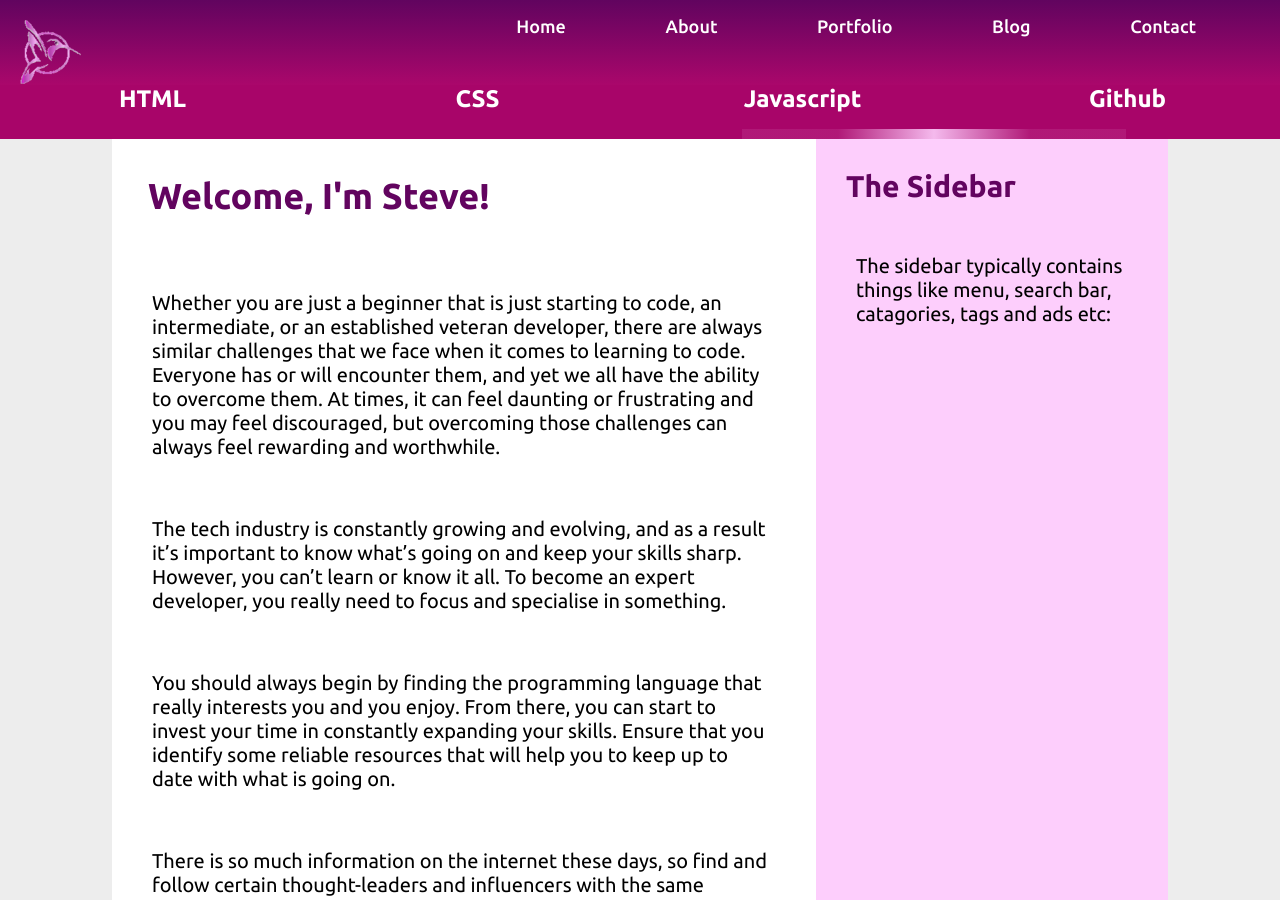
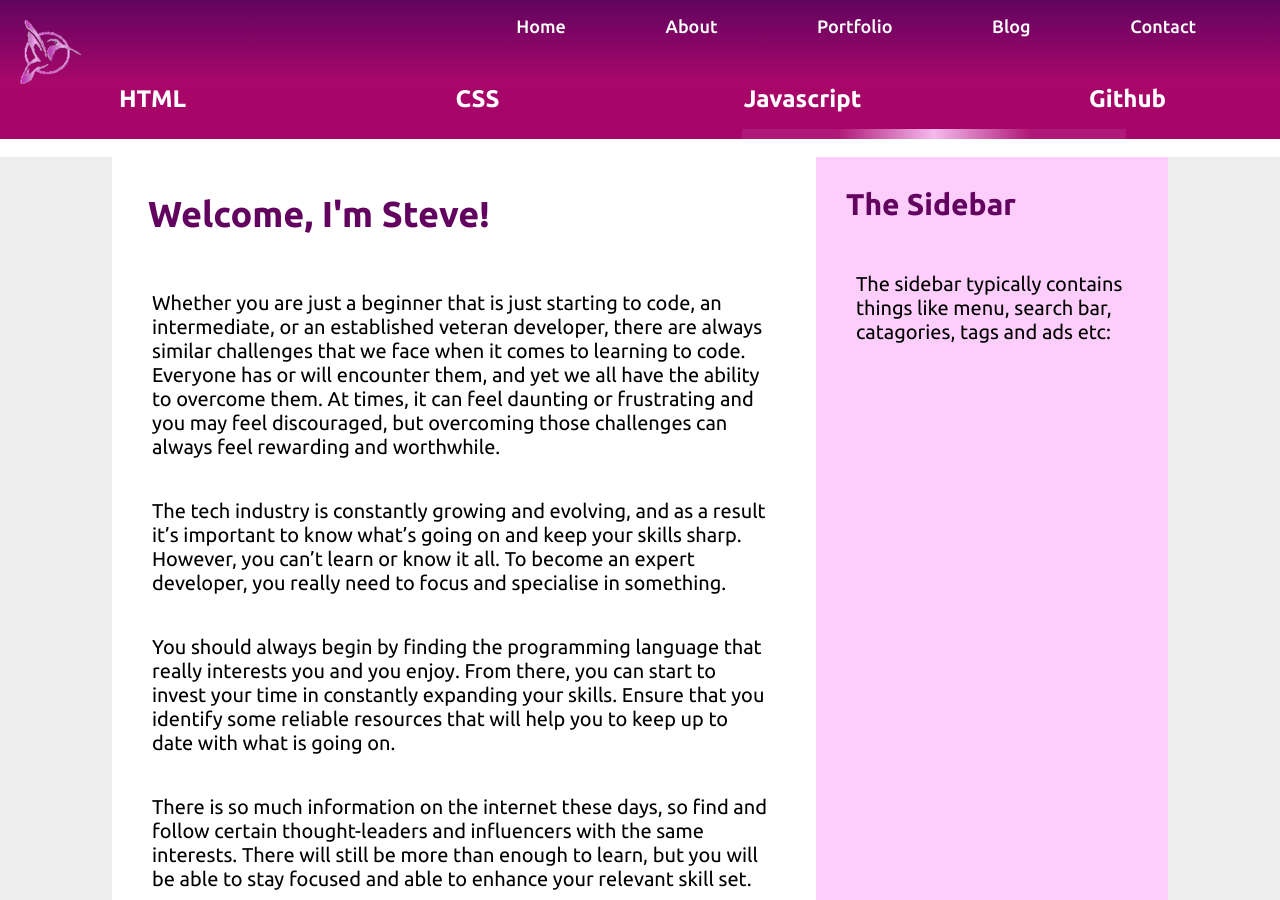
Before and after one commit to Steve-AB/Steve-AB.github.io, a Jekyll site: the page built from index.html, in a window 1280 px wide and 900 px high. Built offline with Jekyll 4.4.1, drawn with Linux system fonts in a browser that asks for light colours; nearby versions of some CDN libraries.

Commit message:
Update index.html

```diff
--- a/index.html
+++ b/index.html
@@ -5,21 +5,21 @@ title: Steve-AB | Ascribe Bureau
 				<title>Home Page</title>
 				<div class="view_port">
       <div class="cylon_eye"></div>
-    </div>
+    </div><br>
 	<div class="home-grid">
     <main id="content" class="main-content">
-        		<h2>Welcome, I'm Steve!</h2><br>
-				<p>Whether you are just a beginner that is just starting to code, an intermediate, or an established veteran developer, there are always similar challenges that we face when it comes to learning to code. Everyone has or will encounter them, and yet we all have the ability to overcome them. At times, it can feel daunting or frustrating and you may feel discouraged, but overcoming those challenges can always feel rewarding and worthwhile.</p><br>
-					<p>The tech industry is constantly growing and evolving, and as a result it’s important to know what’s going on and keep your skills sharp. However, you can’t learn or know it all. To become an expert developer, you really need to focus and specialise in something.</p><br>
-					<p>You should always begin by finding the programming language that really interests you and you enjoy. From there, you can start to invest your time in constantly expanding your skills. Ensure that you identify some reliable resources that will help you to keep up to date with what is going on.</p><br>
-					<p>There is so much information on the internet these days, so find and follow certain thought-leaders and influencers with the same interests. There will still be more than enough to learn, but you will be able to stay focused and able to enhance your relevant skill set.</p><br>
-					<p>Learning to code is like learning any new skill; you start with the basics and build a foundation, then grow your knowledge from there. It can be difficult and can take time, and sometimes we never seem to have a lot of spare time available.</p><br>
-					<p>Fitting learning to code into your life can be a challenge in itself, but with some self-learning programmes can be flexible enough so that you can find the right balance that works for you. Alongside this, keeping yourself motivated to learn is a common and recurring challenge.</p><br>
-					<p>Whilst learning to code online can be flexible and empowering, you will also have to be self-disciplined if you want to succeed. You may be able to get some support and encouragement from family members or friends. However, reality is that you are the only one responsible for making sure you do the work to achieve your goals.</p><br>
+        		<h2>Welcome, I'm Steve!</h2>
+				<p>Whether you are just a beginner that is just starting to code, an intermediate, or an established veteran developer, there are always similar challenges that we face when it comes to learning to code. Everyone has or will encounter them, and yet we all have the ability to overcome them. At times, it can feel daunting or frustrating and you may feel discouraged, but overcoming those challenges can always feel rewarding and worthwhile.</p>
+					<p>The tech industry is constantly growing and evolving, and as a result it’s important to know what’s going on and keep your skills sharp. However, you can’t learn or know it all. To become an expert developer, you really need to focus and specialise in something.</p>
+					<p>You should always begin by finding the programming language that really interests you and you enjoy. From there, you can start to invest your time in constantly expanding your skills. Ensure that you identify some reliable resources that will help you to keep up to date with what is going on.</p>
+					<p>There is so much information on the internet these days, so find and follow certain thought-leaders and influencers with the same interests. There will still be more than enough to learn, but you will be able to stay focused and able to enhance your relevant skill set.</p>
+					<p>Learning to code is like learning any new skill; you start with the basics and build a foundation, then grow your knowledge from there. It can be difficult and can take time, and sometimes we never seem to have a lot of spare time available.</p>
+					<p>Fitting learning to code into your life can be a challenge in itself, but with some self-learning programmes can be flexible enough so that you can find the right balance that works for you. Alongside this, keeping yourself motivated to learn is a common and recurring challenge.</p>
+					<p>Whilst learning to code online can be flexible and empowering, you will also have to be self-disciplined if you want to succeed. You may be able to get some support and encouragement from family members or friends. However, reality is that you are the only one responsible for making sure you do the work to achieve your goals.</p>
 					<p>Sometimes coding can be trial and error until you get it just right. This does not just apply to when you are learning, it can also apply to a seasoned developer. An expert can experience unexpected bugs and issues that arise and you will have to patiently work through the code to resolve them.</p>
-					<p>From each of those experiences, you will learn something that is valuable and that may come in handy in the future. Your patience, perseverance and your desire to continuously learn will be a few of your most powerful traits as a developer.</p><br>
-					<p>At some point, you are going to be frustrated and it may feel tempting to quit. Try taking a break and go back to it later with a fresh mind, it might take an hour or so but when you return the problem may seem a lot easier to resolve in the end. Developers at all stages of their career have gone through these stages of frustration, and they will continue to do so.</P><br>
-					<p>If you are in need of any more coding information, why not take a look around the site where I shall try to provide and help you gain further knowledge through various articles, snippets of code or helpful links. Otherwise, you are welcome to contact me directly.</p><br>
+					<p>From each of those experiences, you will learn something that is valuable and that may come in handy in the future. Your patience, perseverance and your desire to continuously learn will be a few of your most powerful traits as a developer.</p>
+					<p>At some point, you are going to be frustrated and it may feel tempting to quit. Try taking a break and go back to it later with a fresh mind, it might take an hour or so but when you return the problem may seem a lot easier to resolve in the end. Developers at all stages of their career have gone through these stages of frustration, and they will continue to do so.</P>
+					<p>If you are in need of any more coding information, why not take a look around the site where I shall try to provide and help you gain further knowledge through various articles, snippets of code or helpful links. Otherwise, you are welcome to contact me directly.</p>
       <a href="/about">Read more about me...</a></p>
 				</main>
     <aside class="sidebar">
```
